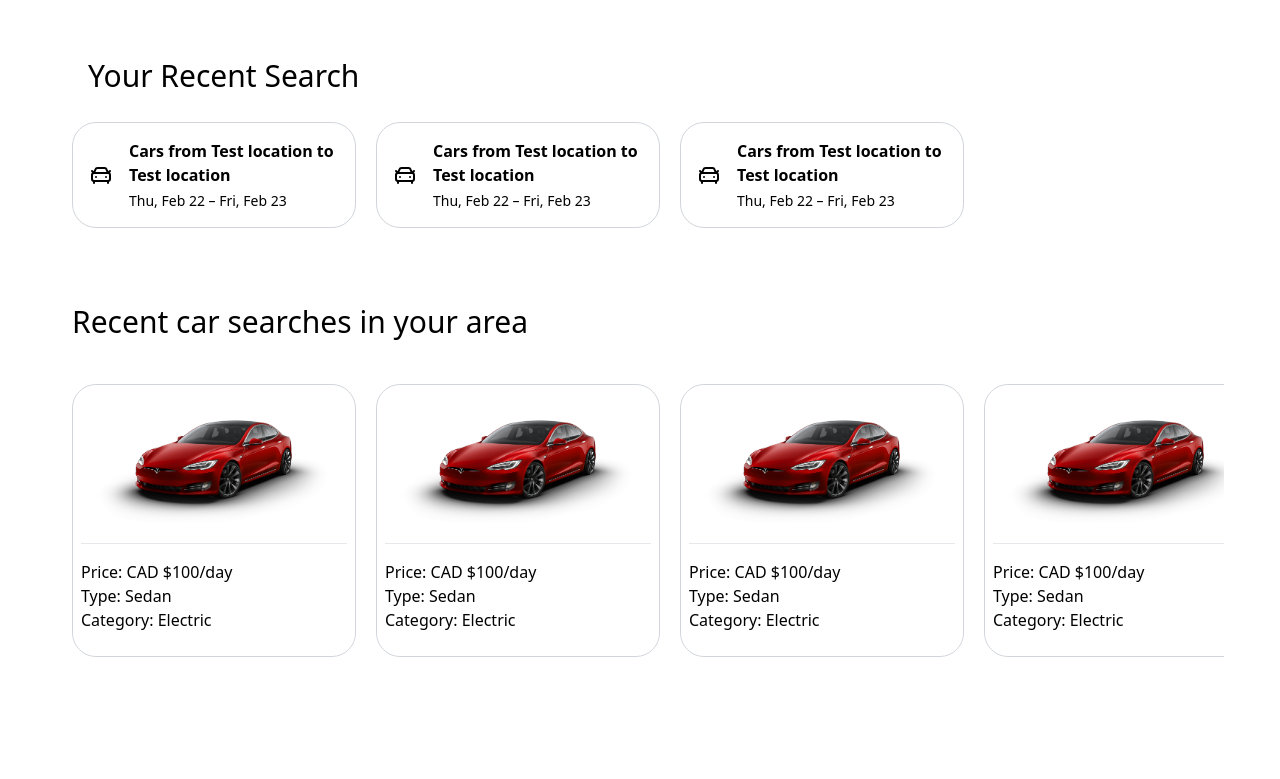
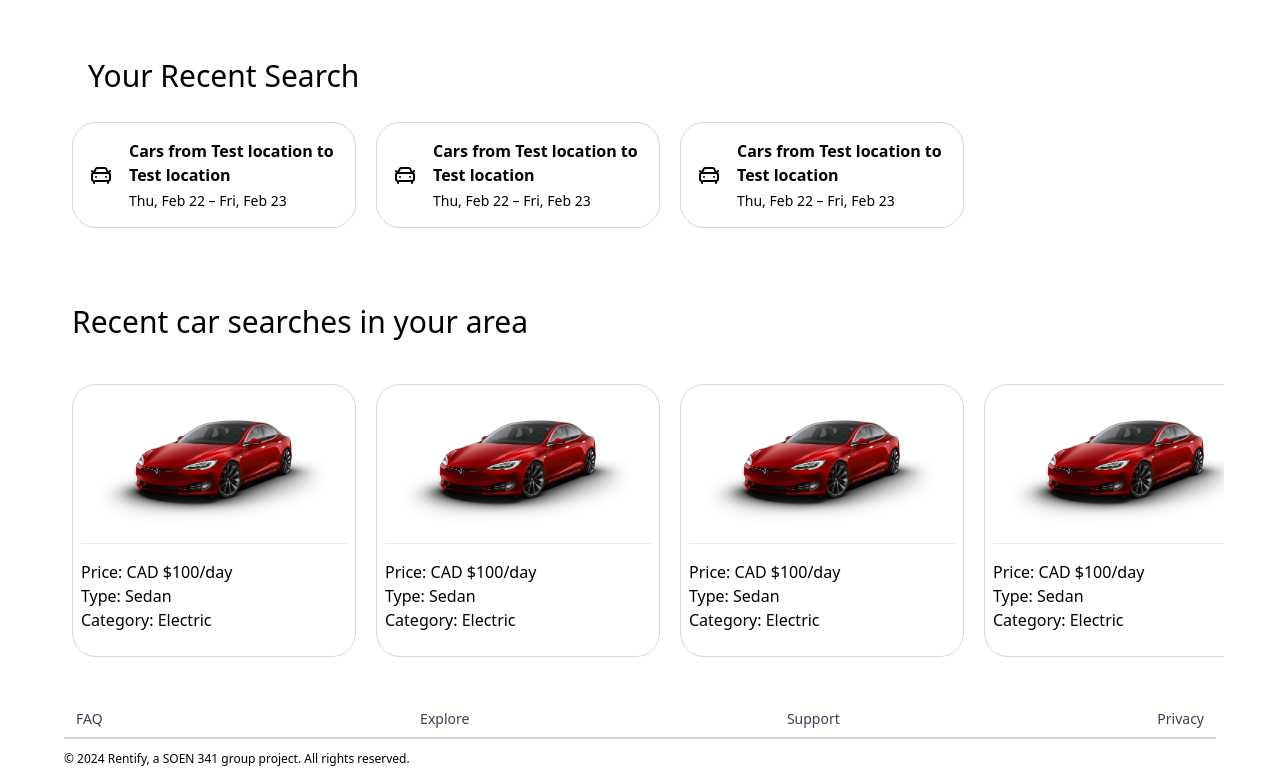
Before and after one commit to kelazzab/team_1-soen341projectW2024, a SvelteKit app in the folder frontend/: page / in a window 1280 px wide. Shown: the part 382-1161 px from the top of the page. Before the commit the page ends 1083 px from the top, so only its background shows below. Built offline with nearby package versions, Linux system fonts and the light colour scheme.

Commit message:
fix #8: Added footer to home page

```diff
--- /dev/null
+++ b/frontend/src/lib/components/layout/Footer.svelte
@@ -0,0 +1,27 @@
+<script lang="ts">
+    import NavLink from "$lib/components/layout/NavLink.svelte";
+
+    let nav = [
+        {
+            href: "/faq",
+            label: "FAQ",
+        }, {
+            href: "/explore",
+            label: "Explore",
+        }, {
+            href: "/support",
+            label: "Support",
+        }, {
+            href: "/privacy",
+            label: "Privacy",
+        },
+    ]
+</script>
+<div class="mt-3 mx-16">
+    <div class="border-b-2 border-gray-300 flex justify-between">
+        {#each nav as item}
+            <NavLink {...item}/>
+        {/each}
+    </div>
+    <p class="my-3 text-xs"> © {new Date().getFullYear()} Rentify, a SOEN 341 group project. All rights reserved.</p>
+</div>
--- a/frontend/src/lib/components/layout/NavLink.svelte
+++ b/frontend/src/lib/components/layout/NavLink.svelte
@@ -1,10 +1,12 @@
 <script lang="ts">
     export let href: string;
     export let label: string;
-    export let icon: string;
+    export let icon: string = '';
 </script>
 
-<a href={href} class="max-sm:hidden text-gray-700 px-3 py-2 text-sm font-medium hover:text-blue-700">{label}</a>
-<a href={href} class="sm:hidden px-2 py-2 hover:text-blue-700">
-    {@html icon}
-</a>
+<a href={href} class="{icon ? 'max-sm:hidden' : ''} text-gray-700 px-3 py-2 text-sm font-medium hover:text-blue-700">{label}</a>
+{#if icon}
+    <a href={href} class="sm:hidden px-2 py-2 hover:text-blue-700">
+        {@html icon}
+    </a>
+{/if}
--- a/frontend/src/routes/+page.svelte
+++ b/frontend/src/routes/+page.svelte
@@ -5,9 +5,11 @@
     import RecentSearchItem from "$lib/components/Search/RecentSearchItem.svelte";
     import CarCard from "$lib/components/Card/CarCard.svelte";
     import CarCardWrapper from "$lib/components/Card/CarCardWrapper.svelte";
+    import Footer from "$lib/components/layout/Footer.svelte";
 </script>
 
 <Header/>
+
 <main class="md:px-10">
 
     <Browse/>
@@ -28,3 +30,5 @@
     </CarCardWrapper>
 
 </main>
+
+<Footer/>
```
